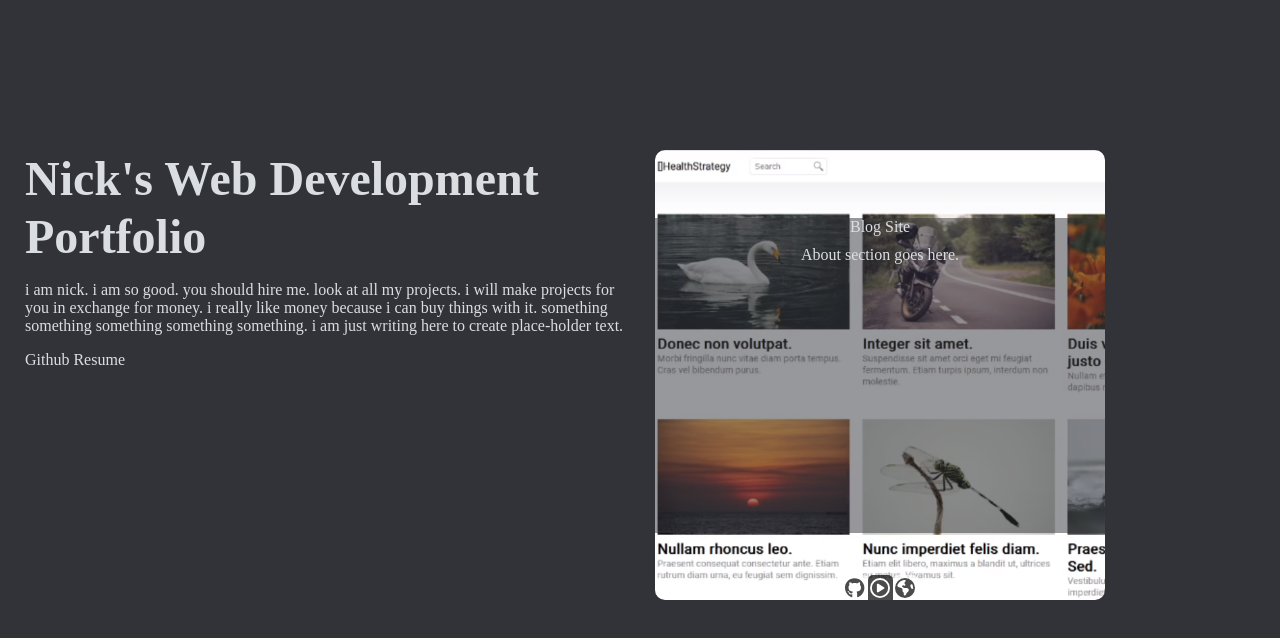
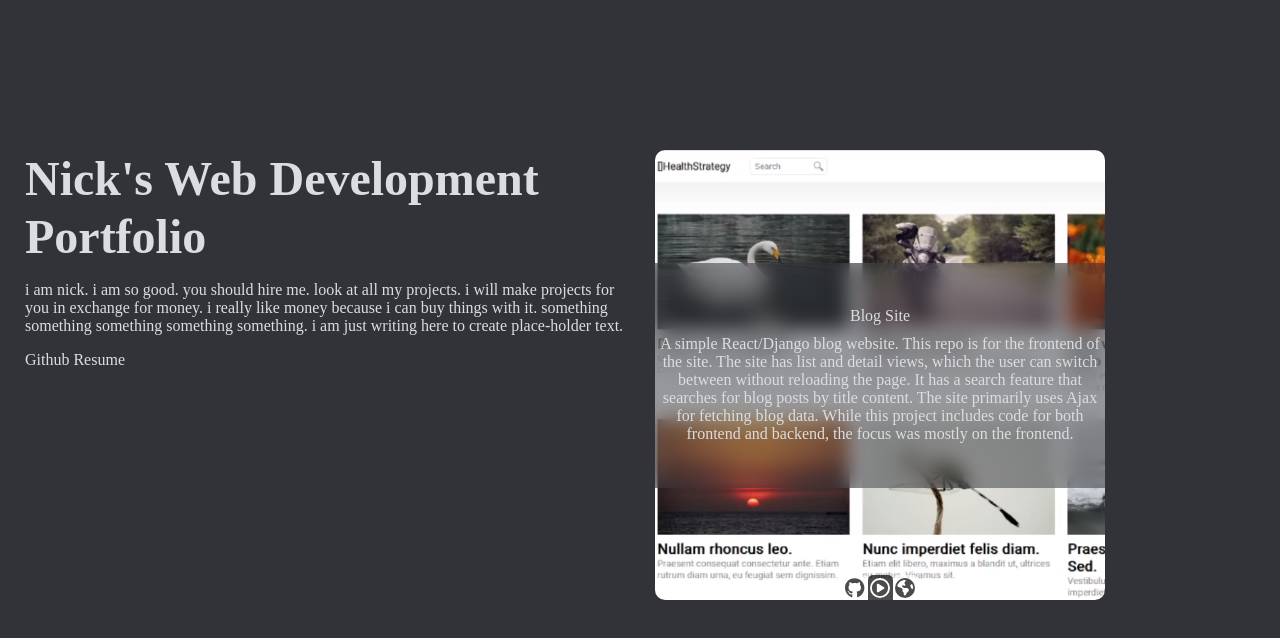
Before and after one commit to NickMakeThing/PortfolioSite, a React (Vite) app: page / in a window 1280 px wide. Both pictures are taken after a click on the picture 760 px from the left and 255 px from the top of the page. Shown: the top 638 px of the page. Built offline with nearby package versions, Linux system fonts and the light colour scheme; a web font is replaced by a local one.

Commit message:
corrected transitions for project about sections

```diff
--- a/src/components/ProjectItem/ProjectItem.css
+++ b/src/components/ProjectItem/ProjectItem.css
@@ -32,21 +32,23 @@
 }
 
 .project-name{
+    display:flex;
+    flex-direction: column;
+    justify-content: center;
     width:100%;
     height:22px;
-    transition: opacity 0.3s, width 0.3s, height 0.3s;
+    transition: opacity 0.3s, height 0.3s, backdrop-filter 0.5s;
     transition-delay: 0.05s;
     background:rgba(49,51,56,0.5);
     z-index:1;
     pointer-events:none;
 }
 .project-about{
-    margin-top:10px;
-    display:none;
+    margin-top:0px;
     opacity:0;
-    transition: opacity 5.0s;
-    transition-delay: 0.9s;
-    z-index:105;
+    transition:margin-top 0.15s, opacity 0.3s;
+    transition-delay:0.4s;
+    overflow:hidden;
 }
 
 .project-links{
--- a/src/components/ProjectItem/ProjectItem.tsx
+++ b/src/components/ProjectItem/ProjectItem.tsx
@@ -13,9 +13,12 @@ type propTypes = { //use context or put in file in same folder and import
 }
 /*
 todo:
+  add blur or something behind the text without bluring all of the thumbnail
+
+  remove static height of about section and make it only as big as the amount of text requires
+    otherwise center the text without ruining the transition
+
   bug: about section opacity transition simple does not happen, but opacity does change instantly
-
-  make about section appear after small delay
 
   make it so clicking anywhere else outside of the items minimizes them back to normal
 
@@ -29,6 +32,7 @@ function ProjectItem(props: propTypes) {
   const aboutStyle : React.CSSProperties = {}
   const backgroundStyle : React.CSSProperties = {}
   const thumbnailRef = useRef<HTMLImageElement>(null!)
+  const nameRef = useRef<HTMLImageElement>(null!)
   const aboutRef = useRef<HTMLImageElement>(null!)
 
   const hoverHandle = (opacity : number) => {
@@ -40,15 +44,10 @@ function ProjectItem(props: propTypes) {
   useEffect(()=>{
     if (props.expandedItem == props.name){
       setTimeout(()=>{
-        //may want to make it so the blur does not go away here since text is a bit hard to read
         thumbnailRef.current.style.filter = 'blur(0px)'
       },100)
-      setTimeout(()=>{
-        aboutRef.current.style.display = 'block'
-      },500)
     } else {
         thumbnailRef.current.style.filter = ''
-        aboutRef.current.style.display = ''
     }
   },[props.expandedItem])
 
@@ -58,13 +57,17 @@ function ProjectItem(props: propTypes) {
       itemStyle.height = '450px'
       itemStyle.zIndex = 100;
       nameStyle.transitionDelay = '0.3s'
-      nameStyle.height = '70%'
+      nameStyle.height = '50%'
       nameStyle.opacity = 1
+      nameStyle.backdropFilter='blur(10px)'
+      aboutStyle.marginTop = '10px'
       aboutStyle.opacity = 1
     } else {
       itemStyle.width = '0px'
       itemStyle.height = '0px'
     }
+  } else {
+    aboutStyle.transitionDelay = '0s'
   }
 
   return (
@@ -78,11 +81,11 @@ function ProjectItem(props: propTypes) {
           style={backgroundStyle}
           ref={thumbnailRef}
         />
-        <div className='project-name' style={nameStyle}>
+        <div className='project-name' style={nameStyle} ref={nameRef}>
           {props.name}
-          <div className='project-about' style={aboutStyle} ref={aboutRef}>
+          <span className='project-about' style={aboutStyle} ref={aboutRef}>
             {props.about}
-          </div>
+          </span>
         </div>
         <div className='project-links'>
           <ProjectItemLink type={'github'} link={props.repo}/>
--- a/src/components/ProjectList/ProjectList.tsx
+++ b/src/components/ProjectList/ProjectList.tsx
@@ -9,10 +9,14 @@ import './ProjectList.css'
 function ProjectList() {
   const [expandedItem,setExpandedItem] = useState<string | null>(null)
   const [containerStyle, setContainerStyle] = useState<React.CSSProperties>({})
+  /*
+  todo:
+    add more details in the about sections
+  */
   const about = {
-    blog:'About section goes here.',
-    lightbulb:'About section goes here.',
-    devops:'About section goes here.',
+    blog:'A simple React/Django blog website. This repo is for the frontend of the site. The site has list and detail views, which the user can switch between without reloading the page. It has a search feature that searches for blog posts by title content. The site primarily uses Ajax for fetching blog data. While this project includes code for both frontend and backend, the focus was mostly on the frontend.',
+    lightbulb:'This is a Vue/Django project that enables a user to remotely control the colour of a Genio smart light. The color picker on the frontend is not an imported component and was coded by myself using the JavaScript and the Vue framework.',
+    devops:'This project uses Jenkins, Docker and Kubernetes to automate deployments for when changes in code are made. A simple webpage was built and used to test the pipeline.',
     portfolio:'About section goes here.',
   }
 
@@ -31,7 +35,7 @@ function ProjectList() {
         <div id='project-container' style={containerStyle}>
             <ProjectItem name='Blog Site'
               video='#'
-              repo='#'
+              repo='https://github.com/NickMakeThing/LightController'
               about={about.blog}
               thumbnail={blogThumbnail}
               expandedItem={expandedItem}
@@ -40,7 +44,7 @@ function ProjectList() {
             />
             <ProjectItem name='Lightbulb Controller'
               video='#'
-              repo='#'
+              repo='https://github.com/NickMakeThing/HealthStrategyFront'
               about={about.lightbulb}
               thumbnail={lightbulbThumb}
               expandedItem={expandedItem}
```
